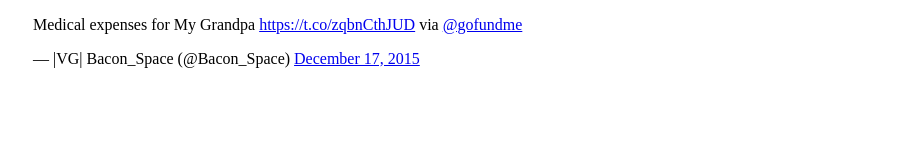
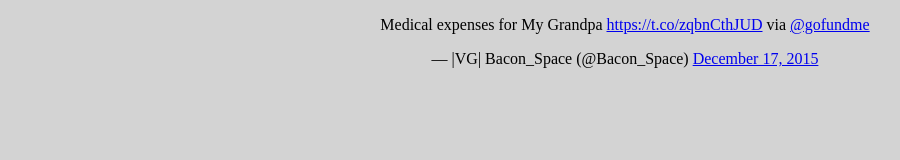
Before and after one commit to TheBaconSpace/Stream, a plain HTML site: page index.html in a window 1280 px wide. Shown: the whole page, without its empty margins (15-915 px from the left). Drawn offline with Linux system fonts and the light colour scheme.

Commit message:
Update index.html

```diff
--- a/index.html
+++ b/index.html
@@ -4,6 +4,10 @@
 	<title>#Support</title>
 </head>
 <body>
+<style>
+body {background-color: lightgrey;}
+</style>
+<center>
 <blockquote class="twitter-tweet" lang="en"><p lang="en" dir="ltr">Medical expenses for My Grandpa <a href="https://t.co/zqbnCthJUD">https://t.co/zqbnCthJUD</a> via <a href="https://twitter.com/gofundme">@gofundme</a></p>&mdash; |VG| Bacon_Space (@Bacon_Space) <a href="https://twitter.com/Bacon_Space/status/677603841924325376">December 17, 2015</a></blockquote>
 <script async src="//platform.twitter.com/widgets.js" charset="utf-8"></script>
 </body>
```
